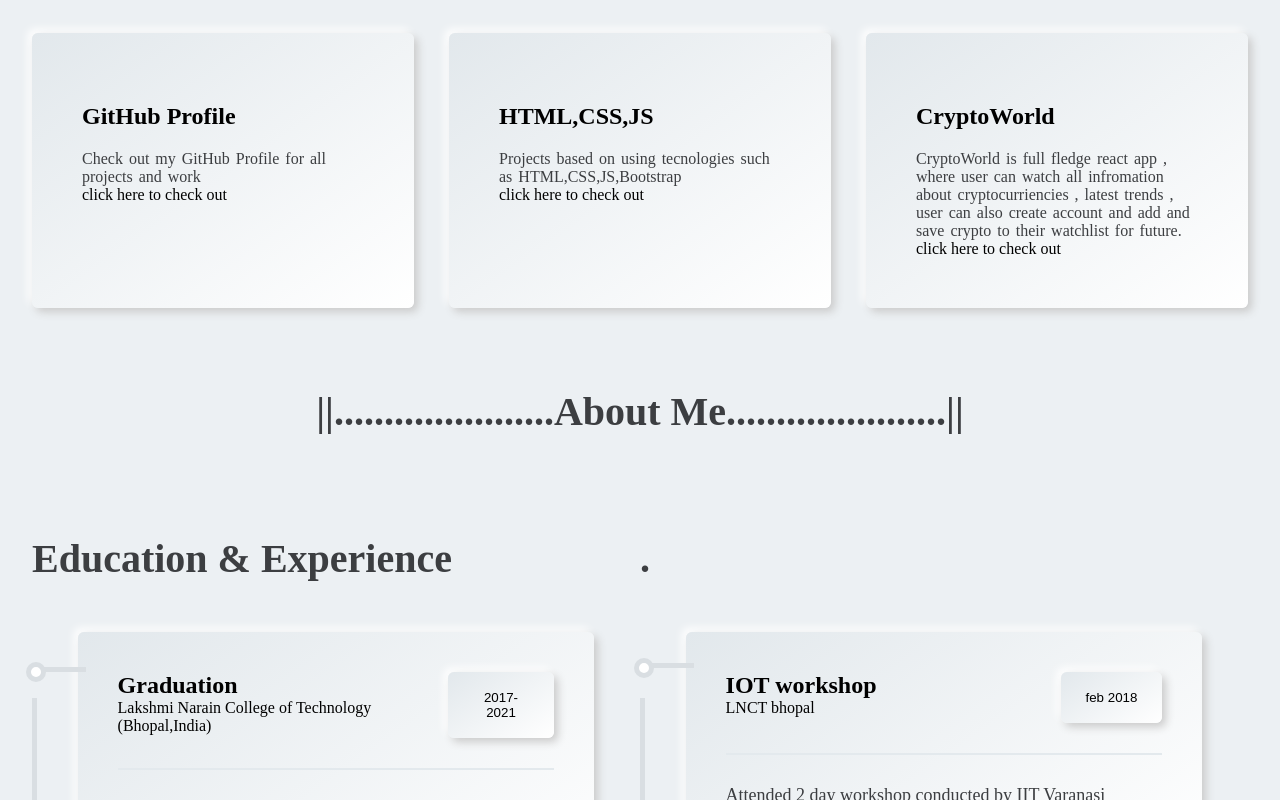
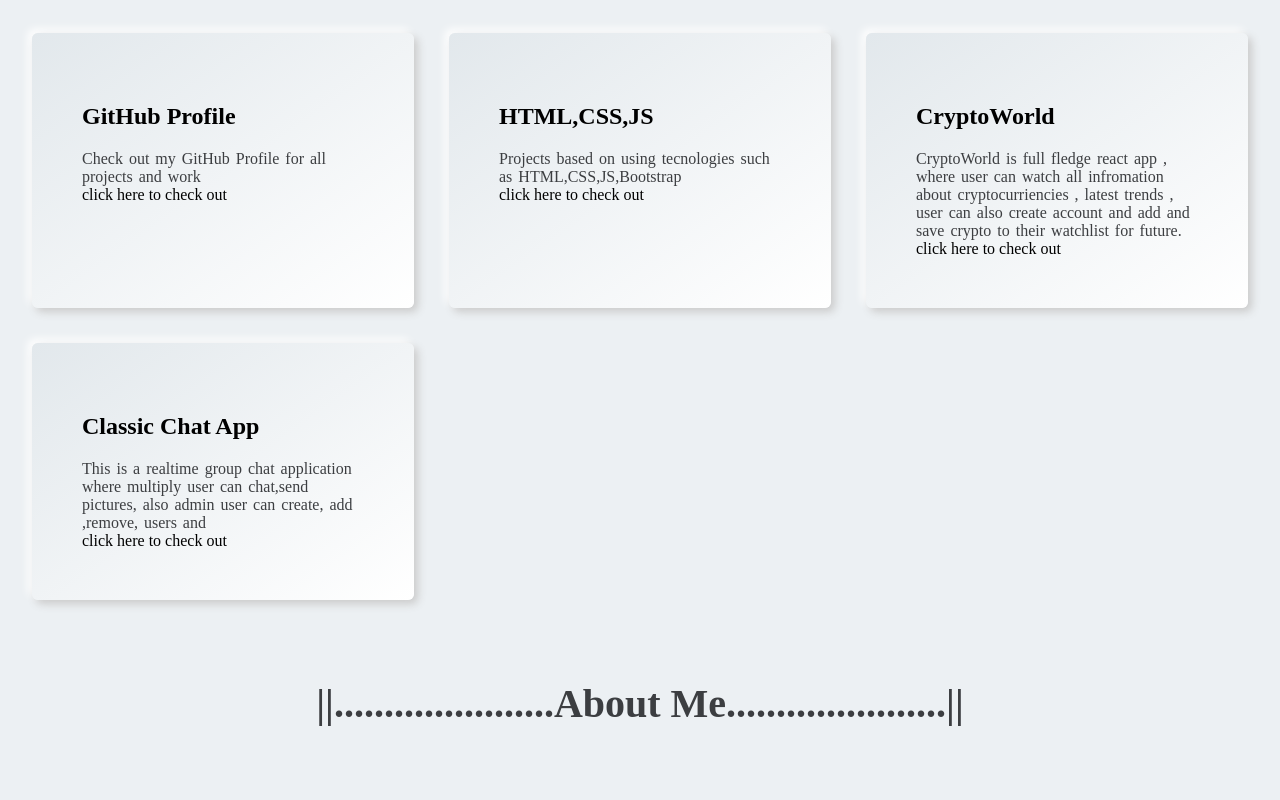
Before and after one commit to suryanshsoni16/MyPortfolio, a React (Create React App) app: page / in a window 1280 px wide. Shown: the part 882-1682 px from the top of the page. Built offline with nearby package versions, Linux system fonts and the light colour scheme.

Commit message:
new project card added

```diff
--- a/src/component/Projects/Projects-Api.js
+++ b/src/component/Projects/Projects-Api.js
@@ -20,12 +20,12 @@ const data = [
     link : "https://tranquil-mandazi-b7672d.netlify.app/",
   },
 
-  // {
-  //   id: 5,
-  //   title: "CEO Marketing",
-  //   desc: "always free from repetition, injected humour, or non-characteristic words etc.",
-  //   link :"",
-  // },
+  {
+    id: 4,
+    title: "Classic Chat App",
+    desc: "This is a realtime group chat application where multiply user can chat,send pictures, also admin user can create, add ,remove, users and ",
+    link :"",
+  },
   // {
   //   id: 6,
   //   title: "Personal Portfolio April",
```
